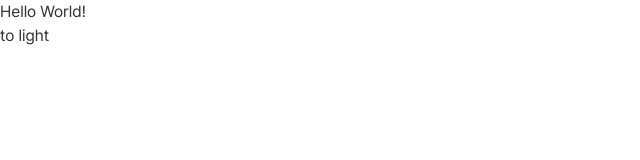
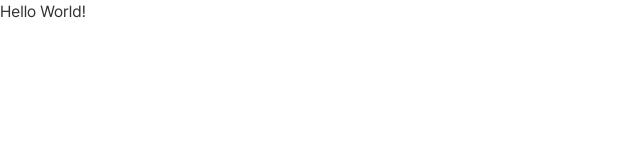
Before and after one commit to Galacsh/blog-template, a Next.js app: page / in a window 1280 px wide. Shown: the top 160 px of the page, without its empty margins (0-640 px from the left). Built offline with nearby package versions, Linux system fonts and the light colour scheme.

Commit message:
feat: add icons to theme toggler

```diff
--- a/components/ThemeToggler.tsx
+++ b/components/ThemeToggler.tsx
@@ -1,13 +1,19 @@
 'use client'
 
 import { useTheme } from 'next-themes'
+import Moon from '@/public/images/moon.svg'
+import Sun from '@/public/images/sun.svg'
+import Image from 'next/image'
 
 const ThemeToggler = () => {
   const { theme, setTheme } = useTheme()
 
   return (
-    <button onClick={() => setTheme(theme === 'light' ? 'dark' : 'light')}>
-      to {theme === 'light' ? 'dark' : 'light'}
+    <button
+      className="hover:opacity-50 h-6 w-6"
+      onClick={() => setTheme(theme === 'light' ? 'dark' : 'light')}
+    >
+      <Image alt="Theme toggler" src={theme === 'light' ? Moon : Sun} />
     </button>
   )
 }
```
Also changed, not shown: public/images/moon.svg (added), public/images/sun.svg (added).
